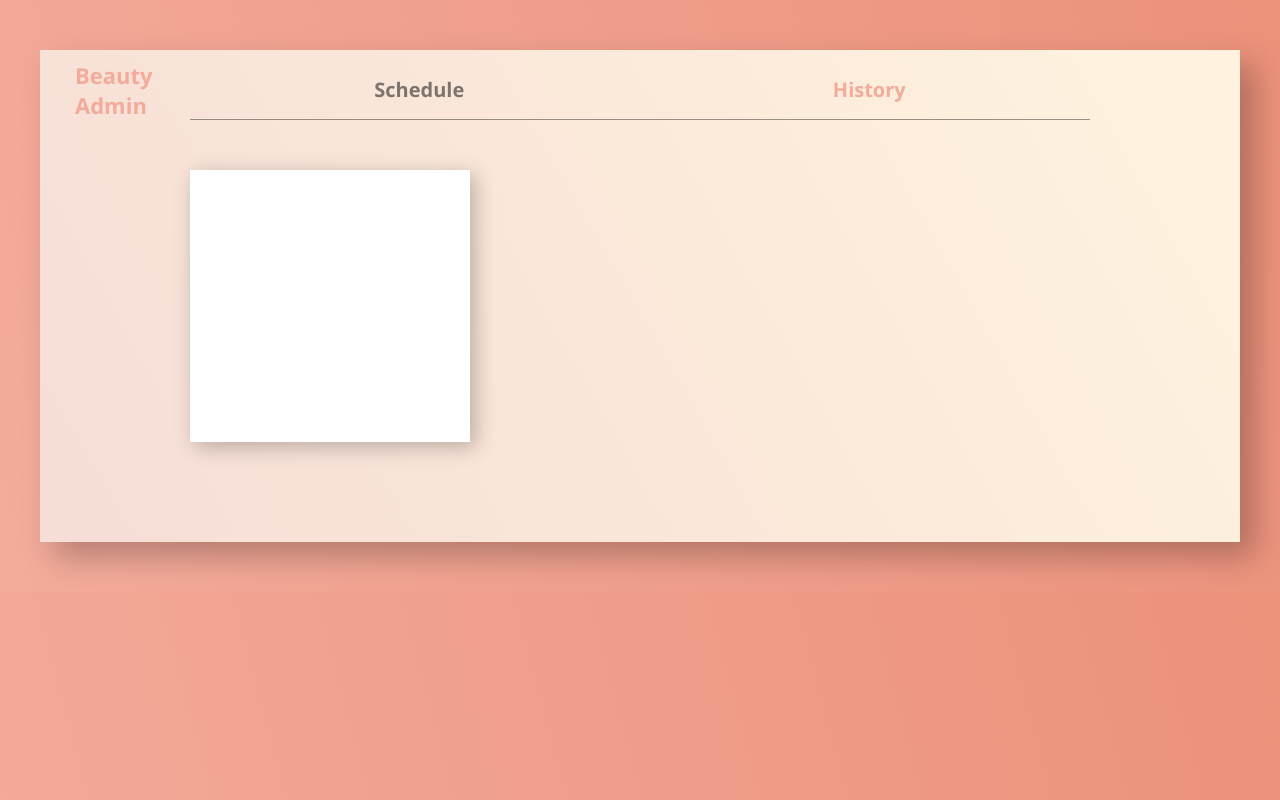
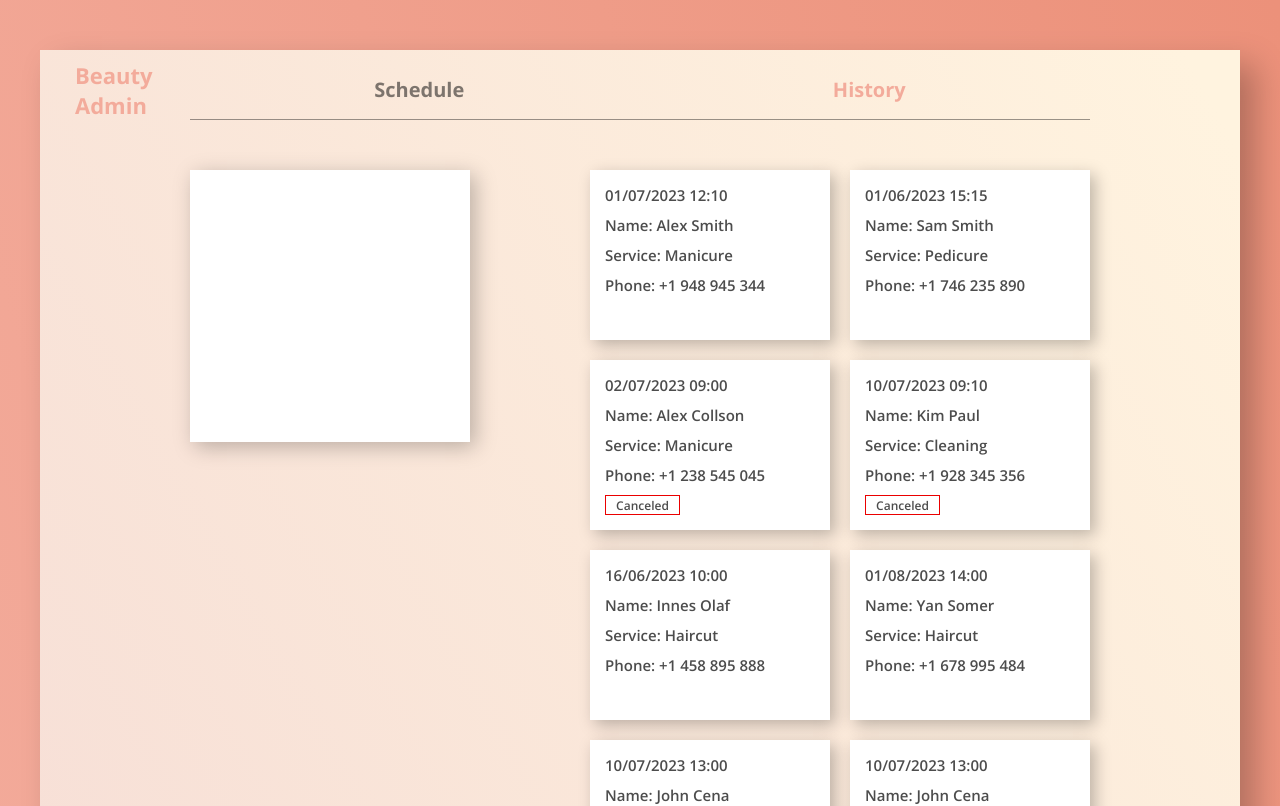
Before and after one commit to YaroslavTsybukh/Beauty, a React (Create React App) app: page /history in a window 1280 px wide. Shown: the top 806 px of the page. Built offline with nearby package versions, Linux system fonts and the light colour scheme; data requests are answered from the project's data file.

Commit message:
realization for history page

```diff
--- a/src/assets/db.json
+++ b/src/assets/db.json
@@ -78,7 +78,7 @@
       "name": "Yaroslav Tsybukh",
       "service": "asd",
       "phone": "+1 890 335 372",
-      "canceled": false
+      "canceled": true
     }
   ]
 }
--- a/src/components/appointmentItem.tsx/AppointmentItem.tsx
+++ b/src/components/appointmentItem.tsx/AppointmentItem.tsx
@@ -1,18 +1,19 @@
 import {IAppointment} from "../../shared/appointment.interface";
 import {useState , useEffect , memo} from "react";
 import dayjs from 'dayjs';
+import {useLocation} from "react-router-dom";
 import {Optional} from "utility-types";
 
 import "./appointmentItem.scss";
 
 type Appointment = Optional<IAppointment , "canceled"> & {
-	handleOpen: (state: number) => void
-	getActiveAppointments: () => void
+	handleOpen?: (state: number) => void
+	getActiveAppointments?: () => void
 }
 
 const AppointmentItem = memo (({id , name , service , phone , date , canceled , handleOpen , getActiveAppointments}: Appointment) => {
 	const [timeLeft , changeTimeLeft] = useState<string | null>(null)
-
+	const {pathname} = useLocation()
 	const formattedDate = dayjs(date).format("DD/MM/YYYY HH:mm")
 
 	useEffect(() => {
@@ -20,7 +21,7 @@ const AppointmentItem = memo (({id , name , service , phone , date , canceled ,
 
 		const intervalId = setInterval(() => {
 			if(dayjs(date).diff(undefined, "m") % 60 <= 0) {
-				getActiveAppointments()
+				if (getActiveAppointments) getActiveAppointments()
 				clearInterval(intervalId)
 			} else {
 				changeTimeLeft(`${dayjs(date).diff(undefined, "h")}:${dayjs(date).diff(undefined, "m") % 60}`)
@@ -42,7 +43,7 @@ const AppointmentItem = memo (({id , name , service , phone , date , canceled ,
 				<span className="appointment__phone">Phone: {phone}</span>
 			</div>
 
-			{!canceled &&
+			{!canceled && handleOpen ? (
 				<>
 					<div className="appointment__time">
 						<span>Time left:</span>
@@ -51,12 +52,12 @@ const AppointmentItem = memo (({id , name , service , phone , date , canceled ,
 					<button
 						className="appointment__cancel"
 						onClick={() => {
-							handleOpen(id)
+							if(handleOpen) handleOpen(id)
 						}}>
-							Cancel
+						Cancel
 					</button>
 				</>
-			}
+			): null}
 
 			{canceled &&
 				<div className="appointment__canceled">Canceled</div>
--- a/src/components/historyList/HistoryList.tsx
+++ b/src/components/historyList/HistoryList.tsx
@@ -1,14 +1,37 @@
-// import AppointmentItem from "../appointmentItem.tsx/AppointmentItem";
+import { useContext , useEffect } from "react";
+import {AppointmentsContext} from "../../context/appointments/AppointmentsContext";
+import AppointmentItem from "../appointmentItem.tsx/AppointmentItem";
+import Spinner from "../spinner/Spinner";
+import Error from "../error/Error";
 
 function HistoryList() {
+	const {allAppointments , getAppointments , loadingStatus} = useContext(AppointmentsContext)
+
+	useEffect(() => {
+		getAppointments()
+	}, [])
+
+	if(loadingStatus == "loading") {
+		return <Spinner />
+	} else if(loadingStatus == "error") {
+		return (
+			<>
+				<Error />
+				<button className="schedule__reload" onClick={getAppointments}>
+					Try to reload
+				</button>
+			</>
+		)
+	}
+
+
 	return (
 		<>
-			{/*<AppointmentItem />*/}
-			{/*<AppointmentItem />*/}
-			{/*<AppointmentItem />*/}
-			{/*<AppointmentItem />*/}
-			{/*<AppointmentItem />*/}
-			{/*<AppointmentItem />*/}
+			{
+				allAppointments.map(appointment => (
+					<AppointmentItem key={appointment.id} {...appointment} />
+				))
+			}
 		</>
 	);
 }
```
